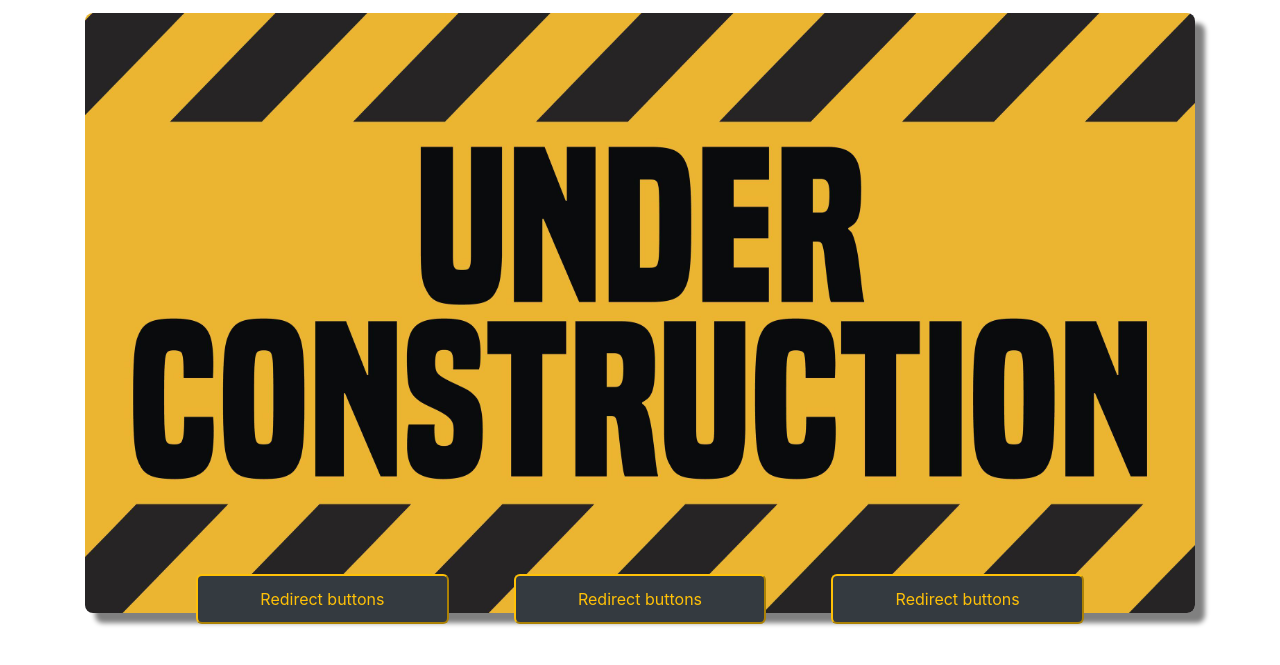
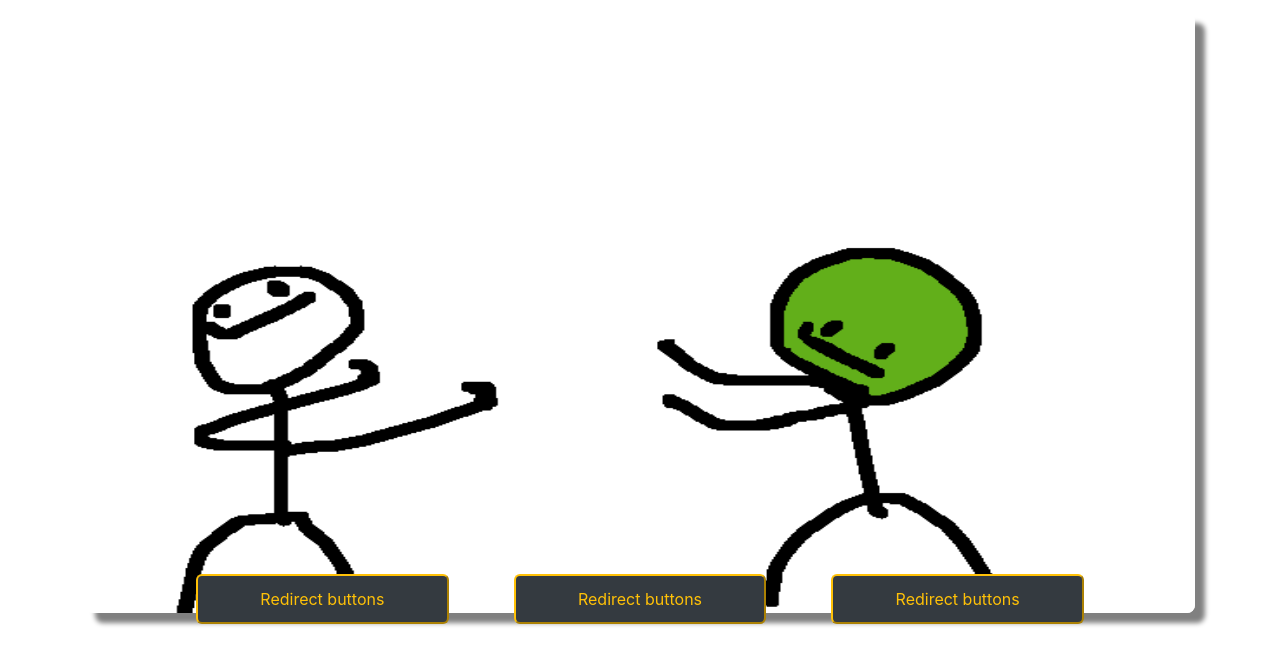
Before and after one commit to JulissaDietzeNarvaez/Opdracht-7---Clicking-Game, a PHP site: page /game.html in a window 1280 px wide. Shown: the top 665 px of the page. Run offline with PHP 8.4, Linux system fonts and the light colour scheme.

Commit message:
Add files via upload

```diff
--- a/assets/css/style.css
+++ b/assets/css/style.css
@@ -29,7 +29,7 @@ div {
 }
 
 #game0{
-  background-image: url(/assets/images/testimg.png);
+  background-image: url(/assets/images/fornow.gif);
   box-shadow: 10px 10px 5px grey;
 
 }
```
